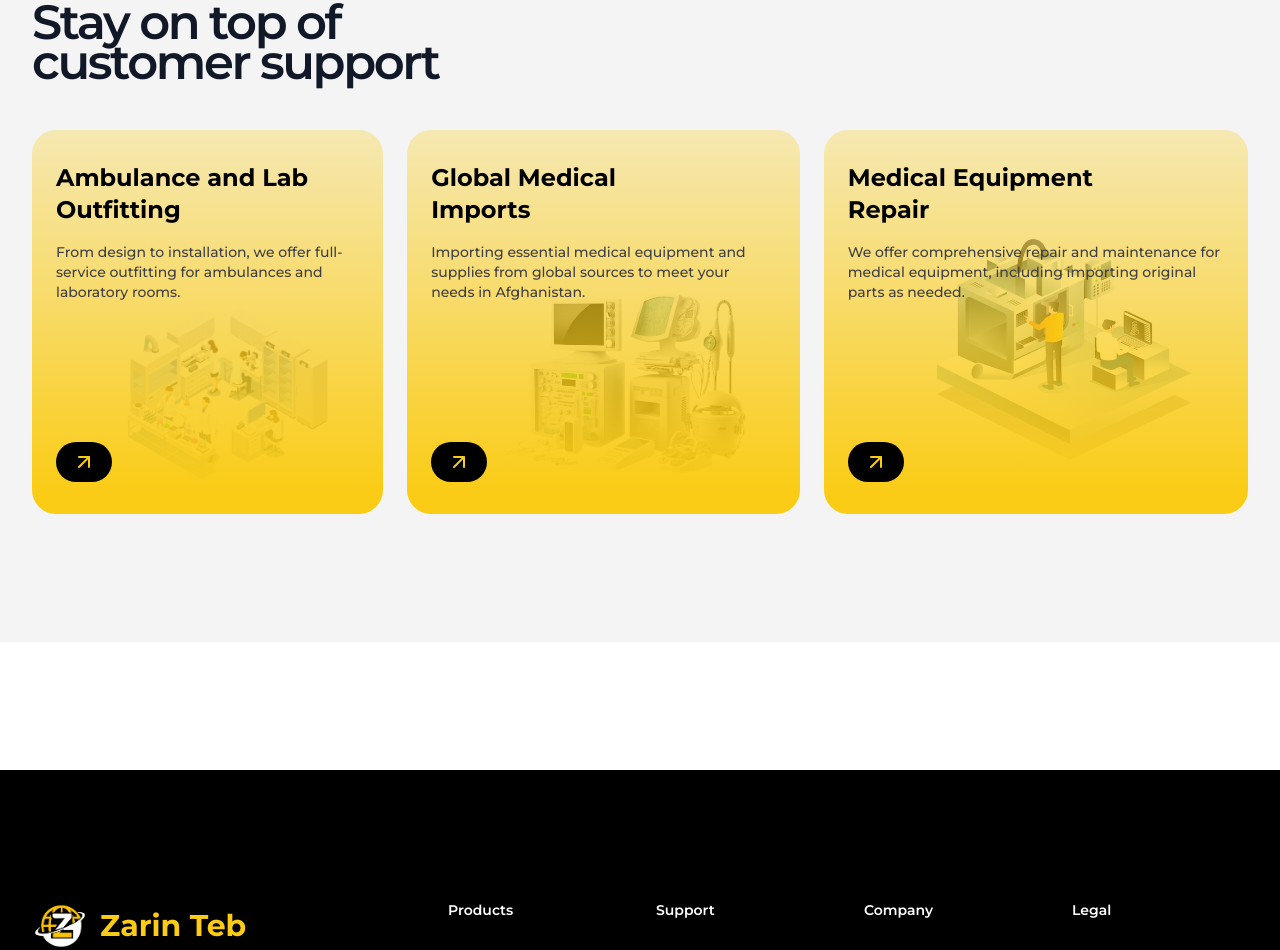
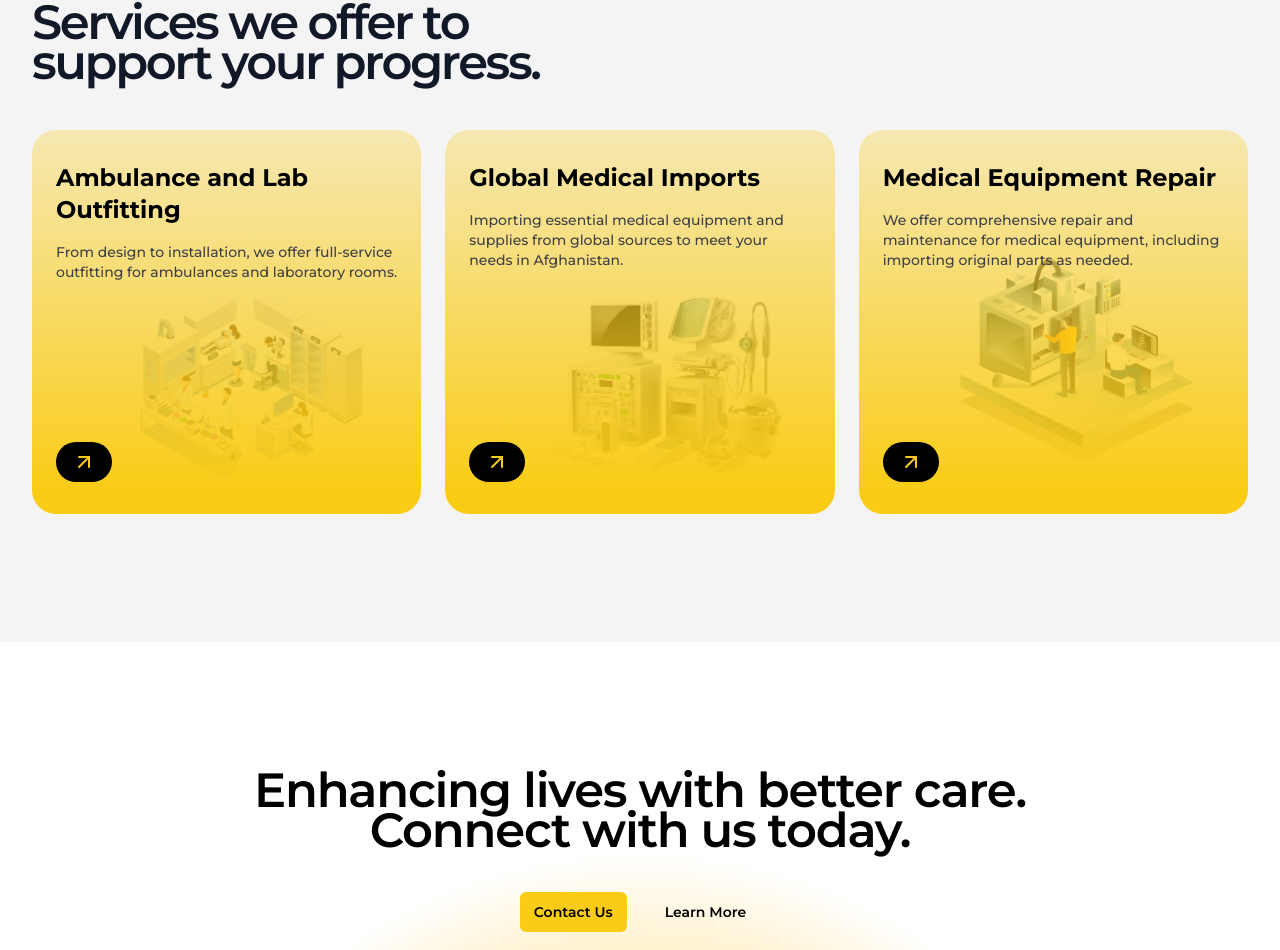
Before and after one commit to emadrasooli/nextjs-zarinteb, a Next.js app: page /en in a window 1280 px wide. Shown: the part 3377-4327 px from the top of the page. Built offline with nearby package versions, Linux system fonts and the light colour scheme.

Commit message:
feat(common): create contact cta section

```diff
--- a/messages/en.json
+++ b/messages/en.json
@@ -90,5 +90,25 @@
             "privacy": "Privacy policy"
         }
 
+    },
+    "servicesSection": {
+        "heading": "Services we offer to support your progress.",
+        "F1": {
+            "name": "Ambulance and Lab Outfitting",
+            "description": "From design to installation, we offer full-service outfitting for ambulances and laboratory rooms."
+        },
+        "F2": {
+            "name": "Global Medical Imports",
+            "description": "Importing essential medical equipment and supplies from global sources to meet your needs in Afghanistan."
+        },
+        "F3": {
+            "name": "Medical Equipment Repair",
+            "description": "We offer comprehensive repair and maintenance for medical equipment, including importing original parts as needed."
+        }
+    },
+    "ContactCTA": {
+        "heading": "Enhancing lives with better care. Connect with us today.",
+        "primaryLink": "Contact Us",
+        "secondaryLink": "Learn More"
     }
 }
--- a/messages/fa.json
+++ b/messages/fa.json
@@ -90,5 +90,25 @@
             "privacy": "حریم خصوصی"
         }
 
+    },
+    "servicesSection": {
+        "heading": "خدماتی که برای پیشرفت شما ارائه می دهیم",
+        "F1": {
+            "name": "تجهیز آمبولانس و لابراتوار",
+            "description": "از طراحی تا نصب، ما خدمات کامل تجهیز آمبولانس‌ها و اتاق‌های لابراتوار را ارائه می‌دهیم."
+        },
+        "F2": {
+            "name": "واردات جهانی طبی",
+            "description": "واردات تجهیزات و لوازم طبی ضروری از منابع جهانی برای تأمین نیازهای شما در افغانستان."
+        },
+        "F3": {
+            "name": "تعمیر تجهیزات طبی",
+            "description": "ما تعمیر و نگهداری جامع تجهیزات طبی را ارائه می‌دهیم، از جمله واردات قطعات اصلی در صورت نیاز."
+        }
+    },
+    "ContactCTA": {
+        "heading": "ارتقای زندگی با مراقبت بهتر. امروز با ما در تماس باشید.",
+        "primaryLink": "تماس با ما",
+        "secondaryLink": "بیشتر بخوانید"
     }
 }
--- a/messages/ps.json
+++ b/messages/ps.json
@@ -90,6 +90,26 @@
             "privacy": "شخصي محرمیت"
         }
 
+    },
+    "servicesSection": {
+        "heading": "هغه خدمتونه چې موږ ستاسو د پرمختګ لپاره وړاندې کوو.",
+        "F1": {
+            "name": "امبولانس او لابراتوار سمبالول",
+            "description": "له ډیزاین څخه تر نصب پورې، موږ د امبولانسونو او لابراتوار خونو لپاره بشپړ خدمت سمبالښت وړاندې کوو."
+        },
+        "F2": {
+            "name": "نړیوال طبي واردات",
+            "description": "په افغانستان کې ستاسو اړتیاو پوره کولو لپاره له نړیوالو سرچینو څخه اړین طبي تجهیزات او توکي واردول."
+        },
+        "F3": {
+            "name": "د طبي تجهیزاتو ترمیم",
+            "description": "موږ د طبي تجهیزاتو لپاره بشپړ ترمیم او ساتنه وړاندې کوو، په شمول د اړتیا په صورت کې د اصلي پرزو واردول."
+        }
+    },
+    "ContactCTA": {
+        "heading": " د ژوند کیفیت د غوره پاملرنې سره لوړ کړئ. نن له موږ سره اړیکه ونیسئ.",
+        "primaryLink": "اړیکه ونیسئ",
+        "secondaryLink": "مورګه ولوله"
     }
 
 }
--- a/src/app/[locale]/page.tsx
+++ b/src/app/[locale]/page.tsx
@@ -8,6 +8,7 @@ import ProductList from "@/components/homePage/ProductList";
 import Footer from "@/components/Footer";
 import LogoSection from "@/components/LogoSection";
 import ServicesSection from "@/components/homePage/ServicesSection";
+import ContactCTA from "@/components/homePage/ContactCTA";
 
 // const POSTS_QUERY = `*[
 //   _type == "post"
@@ -33,6 +34,8 @@ export default async function IndexPage() {
 
       <ServicesSection />
 
+      <ContactCTA />
+
       <Footer />
     </main>
   );
--- a/src/components/Footer.tsx
+++ b/src/components/Footer.tsx
@@ -69,7 +69,7 @@ import { useLocale, useTranslations } from "next-intl";
       }
 
     return (
-      <footer className="bg-black mt-12 md:mt-16 xl:mt-24">
+      <footer className="bg-black">
         <div className="mx-auto max-w-7xl px-6 pt-16 pb-8 sm:pt-24 lg:px-8 lg:pt-32">
           <div className="xl:grid xl:grid-cols-3 xl:gap-8">
             <div className="">
--- /dev/null
+++ b/src/components/Pattern.tsx
@@ -0,0 +1,43 @@
+
+export default function Pattern() {
+    return (
+        <div className="relative isolate overflow-hidden">
+        <svg
+          aria-hidden="true"
+          className="absolute inset-0 -z-10 size-full stroke-white/10 [mask-image:radial-gradient(100%_100%_at_top_right,white,transparent)]"
+        >
+          <defs>
+            <pattern
+              x="50%"
+              y={-1}
+              id="983e3e4c-de6d-4c3f-8d64-b9761d1534cc"
+              width={200}
+              height={200}
+              patternUnits="userSpaceOnUse"
+            >
+              <path d="M.5 200V.5H200" fill="none" />
+            </pattern>
+          </defs>
+          <svg x="50%" y={-1} className="overflow-visible fill-gray-800/20">
+            <path
+              d="M-200 0h201v201h-201Z M600 0h201v201h-201Z M-400 600h201v201h-201Z M200 800h201v201h-201Z"
+              strokeWidth={0}
+            />
+          </svg>
+          <rect fill="url(#983e3e4c-de6d-4c3f-8d64-b9761d1534cc)" width="100%" height="100%" strokeWidth={0} />
+        </svg>
+        <div
+          aria-hidden="true"
+          className="absolute top-10 left-[calc(50%-4rem)] -z-10 transform-gpu blur-3xl sm:left-[calc(50%-18rem)] lg:top-[calc(50%-30rem)] lg:left-48 xl:left-[calc(50%-24rem)]"
+        >
+          <div
+            style={{
+              clipPath:
+                'polygon(73.6% 51.7%, 91.7% 11.8%, 100% 46.4%, 97.4% 82.2%, 92.5% 84.9%, 75.7% 64%, 55.3% 47.5%, 46.5% 49.4%, 45% 62.9%, 50.3% 87.2%, 21.3% 64.1%, 0.1% 100%, 5.4% 51.1%, 21.4% 63.9%, 58.9% 0.2%, 73.6% 51.7%)',
+            }}
+            className="aspect-1108/632 w-[69.25rem] bg-linear-to-r from-[#80caff] to-[#4f46e5] opacity-20"
+          />
+        </div>
+        </div>
+    )
+}
--- a/src/components/ServicesCard.tsx
+++ b/src/components/ServicesCard.tsx
@@ -11,11 +11,11 @@ type ServiceCardProps = {
 
 export const ServicesCard = ({ title, description, href, backgroundImage }: ServiceCardProps) => {
   return (
-    <div className="h-96 rounded-3xl overflow-hidden relative flex flex-col justify-start items-center py-8 px-6">
+    <div className="h-64 md:h-72 lg:h-96 w-full md:w-1/3 rounded-3xl overflow-hidden relative flex flex-col py-8 px-6">
       {/* Content */}
       <div className="relative z-20 flex-1 flex flex-col">
-        <h3 className="text-2xl font-bold text-black text-wrap w-64">{title}</h3>
-        <p className="text-zinc-700 text-sm font-medium pt-4">{description}</p>
+        <h3 className="text-xl lg:text-2xl font-bold text-black text-wrap">{title}</h3>
+        <p className="text-zinc-700 lg:text-sm text-xs font-medium pt-4">{description}</p>
         <Link
           href={href}
           className="px-4 py-2 w-fit bg-black text-primary rounded-full hover:px-8 duration-300 transition-all mt-auto "
@@ -26,7 +26,7 @@ export const ServicesCard = ({ title, description, href, backgroundImage }: Serv
       <div className='absolute inset-0 bg-gradient-to-t from-primary from-5% to-primary/30 z-10'></div>
 
       {/* Background Image (Bottom Right) */}
-      <div className="absolute bottom-8 right-6 h-3/4 w-3/4 z-0">
+      <div className="absolute bottom-8 ltr:right-6 rtl:left-6 h-3/4 w-3/4 z-0">
         <Image
           src={backgroundImage}
           alt={`${title} background`}
--- /dev/null
+++ b/src/components/homePage/ContactCTA.tsx
@@ -0,0 +1,41 @@
+import { Link } from "@/i18n/routing";
+import { useTranslations } from "next-intl";
+
+export default function ContactCTA() {
+    const t = useTranslations('ContactCTA')
+    return (
+        <div className="relative isolate overflow-hidden">
+        <div className="px-6 py-24 sm:px-6 sm:py-32 lg:px-8">
+          <div className="mx-auto max-w-4xl text-center">
+            <h2 className="text-4xl font-semibold tracking-tight text-pretty text-black sm:text-5xl/10">
+              {t('heading')}
+            </h2>
+            <div className="mt-10 flex items-center justify-center gap-x-6">
+              <Link
+                href="#"
+                className="rounded-md bg-primary px-3.5 py-2.5 text-sm font-semibold text-black shadow-xs hover:bg-primary/80 focus-visible:outline-2 focus-visible:outline-offset-2 focus-visible:outline-white"
+              >
+                {t('primaryLink')}
+              </Link>
+              <Link href="#" className="text-sm/6 font-semibold text-black px-3.5 py-2.5 hover:bg-zinc-100 rounded-md">
+                {t('secondaryLink')}
+              </Link>
+            </div>
+          </div>
+        </div>
+        <svg
+          viewBox="0 0 1024 1024"
+          aria-hidden="true"
+          className="absolute top-1/2 left-1/2 -z-10 size-[64rem] -translate-x-1/2 [mask-image:radial-gradient(closest-side,white,transparent)]"
+        >
+          <circle r={512} cx={512} cy={512} fill="url(#8d958450-c69f-4251-94bc-4e091a323369)" fillOpacity="1" />
+          <defs>
+            <radialGradient id="8d958450-c69f-4251-94bc-4e091a323369">
+              <stop stopColor="#ffae00" />
+              <stop offset={1} stopColor="#ffbb00" />
+            </radialGradient>
+          </defs>
+        </svg>
+      </div>
+    )
+  }
--- a/src/components/homePage/ServicesSection.tsx
+++ b/src/components/homePage/ServicesSection.tsx
@@ -3,43 +3,44 @@ import { ServicesCard } from "../ServicesCard"
 import labaratory from "@/assets/images/services/labaratory-room.png"
 import machinery from "@/assets/images/services/machinery.png"
 import repairEquipment from "@/assets/images/services/repair-equipment.png"
+import { useTranslations } from "next-intl"
+import { useMemo } from "react"
 
-const features = [
+export default function ServicesSection() {
+  const t = useTranslations('servicesSection')
+
+  const features = useMemo(() => [
     {
       id: 1,
-    name: 'Ambulance and Lab Outfitting',
-    description:
-      'From design to installation, we offer full-service outfitting for ambulances and laboratory rooms.',
+      name: t('F1.name'),
+      description: t('F1.description'),
       image: labaratory,
       href: '#'
     },
     {
       id: 2,
-    name: 'Global Medical Imports',
-    description:
-      'Importing essential medical equipment and supplies from global sources to meet your needs in Afghanistan.',
+      name: t('F2.name'),
+      description: t('F2.description'),
       image: machinery,
       href: '#'
     },
     {
       id: 3,
-    name: 'Medical Equipment Repair',
-    description:
-      'We offer comprehensive repair and maintenance for medical equipment, including importing original parts as needed.',
+      name: t('F3.name'),
+      description: t('F3.description'),
       image: repairEquipment,
       href: '#'
     },
-]
+  ], [t])
 
-export default function ServicesSection() {
   return (
-    <div className="py-24 sm:py-32 bg-zinc-100 my-32">
+    <div className="py-24 sm:py-32 bg-zinc-100 mt-32">
       <div className="mx-auto max-w-7xl px-6 lg:px-8">
         <div className="mx-auto max-w-2xl lg:mx-0 lg:max-w-none space-y-12">
-          <h2 className="text-4xl font-semibold tracking-tighter text-pretty text-gray-900 sm:text-5xl/10 max-w-lg">
-            Stay on top of customer support
+          <h2 className="text-3xl/6 font-semibold tracking-tighter text-pretty text-gray-900 sm:text-5xl/10 max-w-lg">
+            {t('heading')}
           </h2>
-          <div className="flex gap-6">
+          <div className="flex flex-col gap-6 md:flex-row">
             {features.map((feature) => (
               <ServicesCard
                 key={feature.id}
```
Lines whose indentation alone changed are shown as unchanged.
